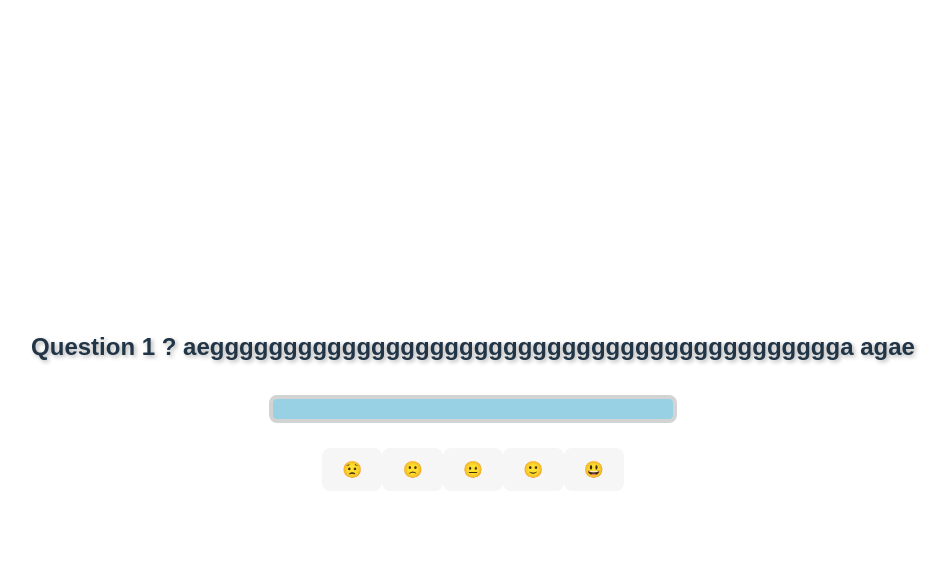
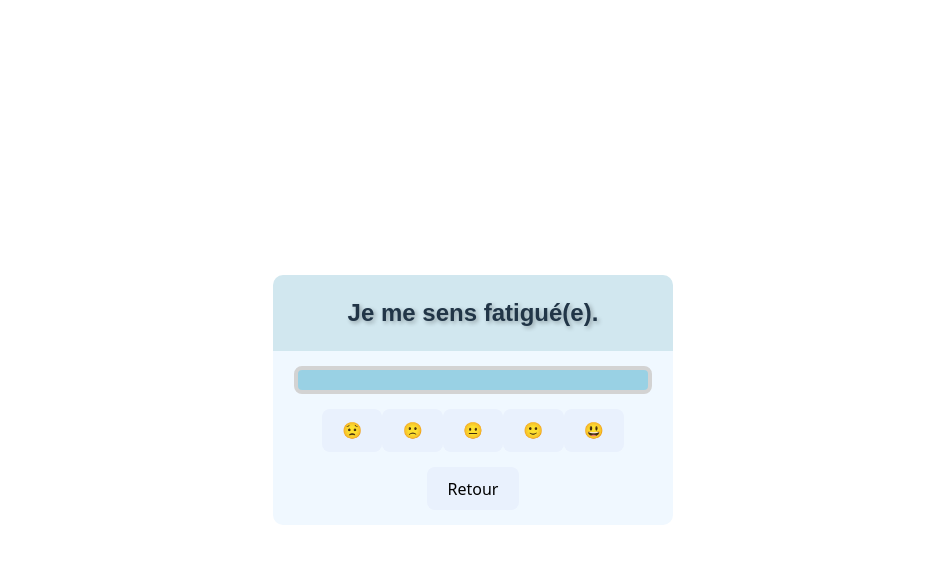
Before and after one commit to oualid3456/ZenWork, a React app in the folder Frontend/: page / in a window 1280 px wide. Both pictures are taken after a click on the button "Commencer l'évaluation". Shown: the top 564 px of the page, without its empty margins (167-1115 px from the left). Built offline with nearby package versions, Linux system fonts and the light colour scheme; the HTML template or start-up script is replaced by a standard one.

Commit message:
le questionnaire avance (a finir: css, backend, chercher les question)

```diff
--- a/Frontend/src/Questionnaire.jsx
+++ b/Frontend/src/Questionnaire.jsx
@@ -9,11 +9,18 @@ function Questionnaire() {
   const [cmp, setCmp] = useState(0);
   // un tableau contenant l'ensemble des questions dans l'ordre
   const questions = [
-    "Question 1 ? aeggggggggggggggggggggggggggggggggggggggggggga       agae",
-    "Question 2 ?",
-    "Question 3 ?",
-    "Question 4 ?",
-    "Question 5 ?"
+    "Je me sens fatigué(e).",
+    "Je me sens déprimé(e).",
+    "Je passe de bonnes journées.",
+    "Je suis physiquement épuisé(e).",
+    "Je suis émotionnellement vidé(e).",
+    'Je me sens "heureux(se)".',
+    "Je me sens déprimé(e).",
+    'Je me sens "lessivé(e)".',
+    'Je me sens "à bout".',
+    "Je me sens malheureux(se).",
+    'Je me sens "vidé(e)".',
+    'Je me sens "à plat".'
   ];
   // on utilise des emojis comme reponse, cela parait
   // plus intuitif. On utilise egalemnt un dictionnaire pour
@@ -43,6 +50,11 @@ function Questionnaire() {
   if (!started) {
     return (
       <div className={styles.div}>
+        <div className={styles.navigation}>
+          <div className={styles.div}>Page d'accueil</div>
+          <div className={styles.div}>Forum</div>
+        </div>
+        <div className={styles.div}>
           <h1 className={styles.h1}>Voulez vous procédé au test ?</h1>
           <button className={styles.button} onClick={() => setStarted(true)}>Commencer l'évaluation</button>
           <p className={styles.p}>Il s'agit d'un questionnaire anonyme de X questions ayant pour but<br />
@@ -51,12 +63,17 @@ function Questionnaire() {
           le questionnaire qui pourrait vous aider.</p>
           <p className={styles.p}>Il s'agit d'un questionnaire complet et détaillé basé sur de nombreux questionnaires fiables.</p>
         </div>
+      </div>
     );
   }
   if (currentQuestion < questions.length) {
     return (
-      <div className={styles.questionnaire}>
+      <div className={styles.container}>
+        <div className={styles.middle}>
+          <div className={styles.title}>
             <h2 className={styles.h2}>{questions[currentQuestion]}</h2>
+          </div>
+          <div className={styles.answer}>
             <div className={styles.progression_container}>
               <div className={styles.bar} style={{ width: `${progression}%` }}>
               </div>
@@ -70,6 +87,19 @@ function Questionnaire() {
                   {emoji}
                 </button>
               ))}
+            </div>
+            <button className={styles.retour} onClick={() => {
+                if (currentQuestion > 0) {
+                  setCurrentQuestion(currentQuestion - 1);
+                  const lastAnswer = answers[questions[currentQuestion - 1]];
+                  if (lastAnswer != null) {
+                    setCmp(cmp - ratings[lastAnswer]);
+                  }
+                }
+              }}>
+              Retour
+            </button>
+          </div>
         </div>
       </div>
     );
--- a/Frontend/src/questionnaire.module.css
+++ b/Frontend/src/questionnaire.module.css
@@ -6,39 +6,89 @@ html, body {
   align-items: center;
 }
 
-.questionnaire {
+.navigation {
+  position: fixed;
+  height: 50px;
+  top: 0;
+  left: 0;
+  width: 100%;
+  display: flex;
+  justify-content: flex-end;
+  gap: 20px;
+  background-color: blue;
+  border-bottom: 4px solid darkblue;
+  box-sizing: border-box;
+  align-items: stretch;
+}
+
+.navigation .div{
+  border-left: 4px solid darkblue;
+  height: 100%;
+
+}
+
+.middle {
   display: flex;
   flex-direction: column;
   align-items: center;
   justify-content: center;
 }
 
-.h2 {
+.title {
+  text-align: center;
   font-family: Arial, sans-serif;
+  width: 400px;
   text-shadow: 2px 2px 4px rgba(2, 2, 2, 0.3);
-  margin-bottom: 30px;
+  background-color: rgb(209, 231, 239);
+  padding: 0;
+  border-top-left-radius: 10px;
+  border-top-right-radius: 10px;
+}
+
+.answer {
+  width: 400px;
+  padding-top: 15px;
+  background-color: aliceblue;
+  display: flex;
+  flex-direction: column;
+  align-items: center;
+  justify-content: center;
+  border-bottom-left-radius: 10px;
+  border-bottom-right-radius: 10px;
 }
 
 .progression_container {
-  width: 400px;
+  width: 350px;
   height: 20px;
   background-color: rgb(153, 209, 228);
   border: 4px solid lightgray;
   border-radius: 8px;
+  margin-bottom: 15px;
 }
 
 .bar {
   height: 100%;
   background-color: rgb(71, 71, 242);
+  border-radius: 4px;
   transition: width 0.3s ease;
 }
 
 .emoji_button {
-  margin-top: 25px;
-  background-color: rgb(246, 246, 246);
+  background-color: rgb(233, 241, 253);
   transition: transform 0.1s ease;
+  margin-bottom: 15px;
 }
 
 .emoji_button:hover {
   transform: scale(1.05);
 }
+
+.retour {
+  background-color: rgb(233, 241, 253);
+  transition: transform 0.1s ease;
+  margin-bottom: 15px;
+}
+
+.retour:hover {
+  transform: scale(1.05);
+}
```
Lines whose indentation alone changed are shown as unchanged.
